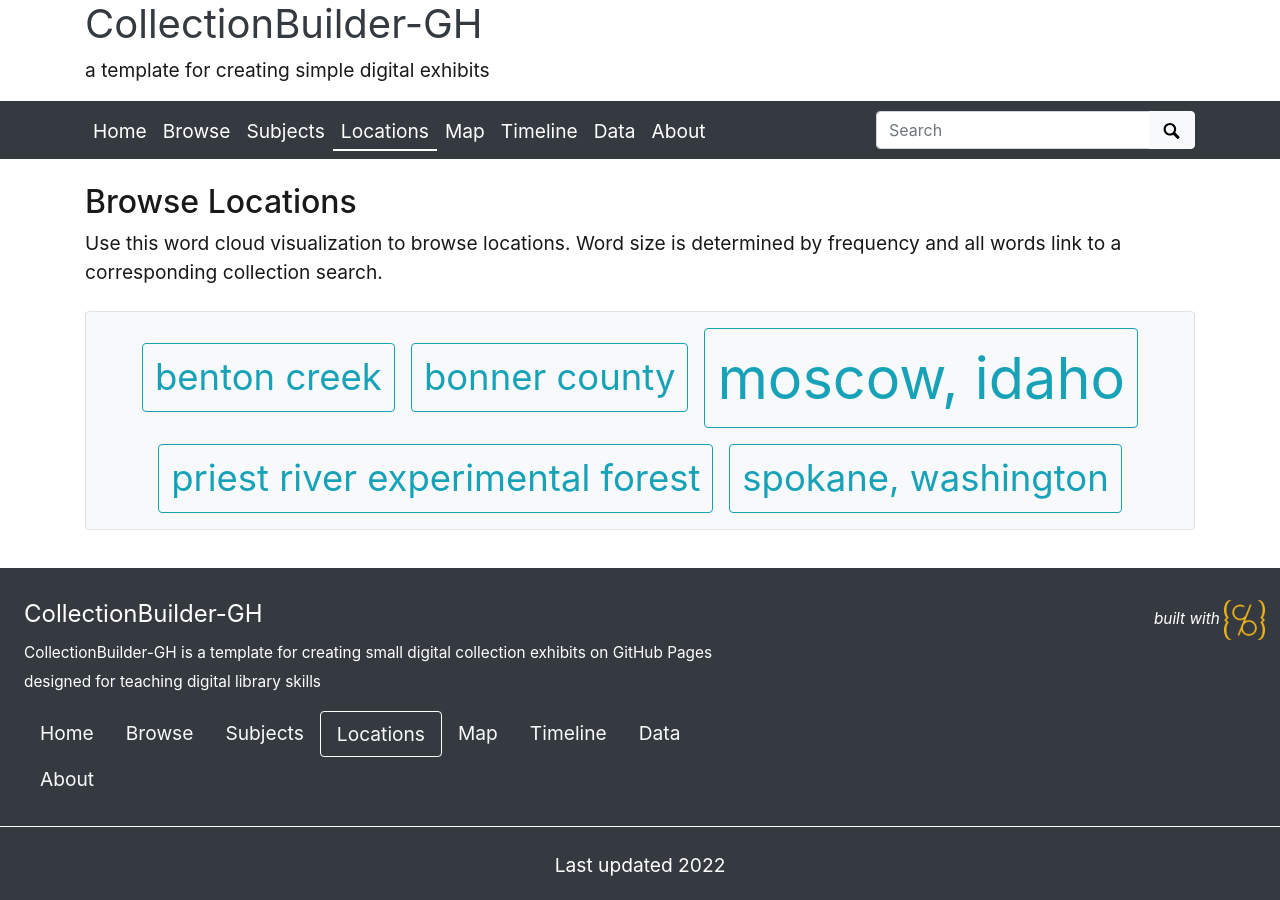
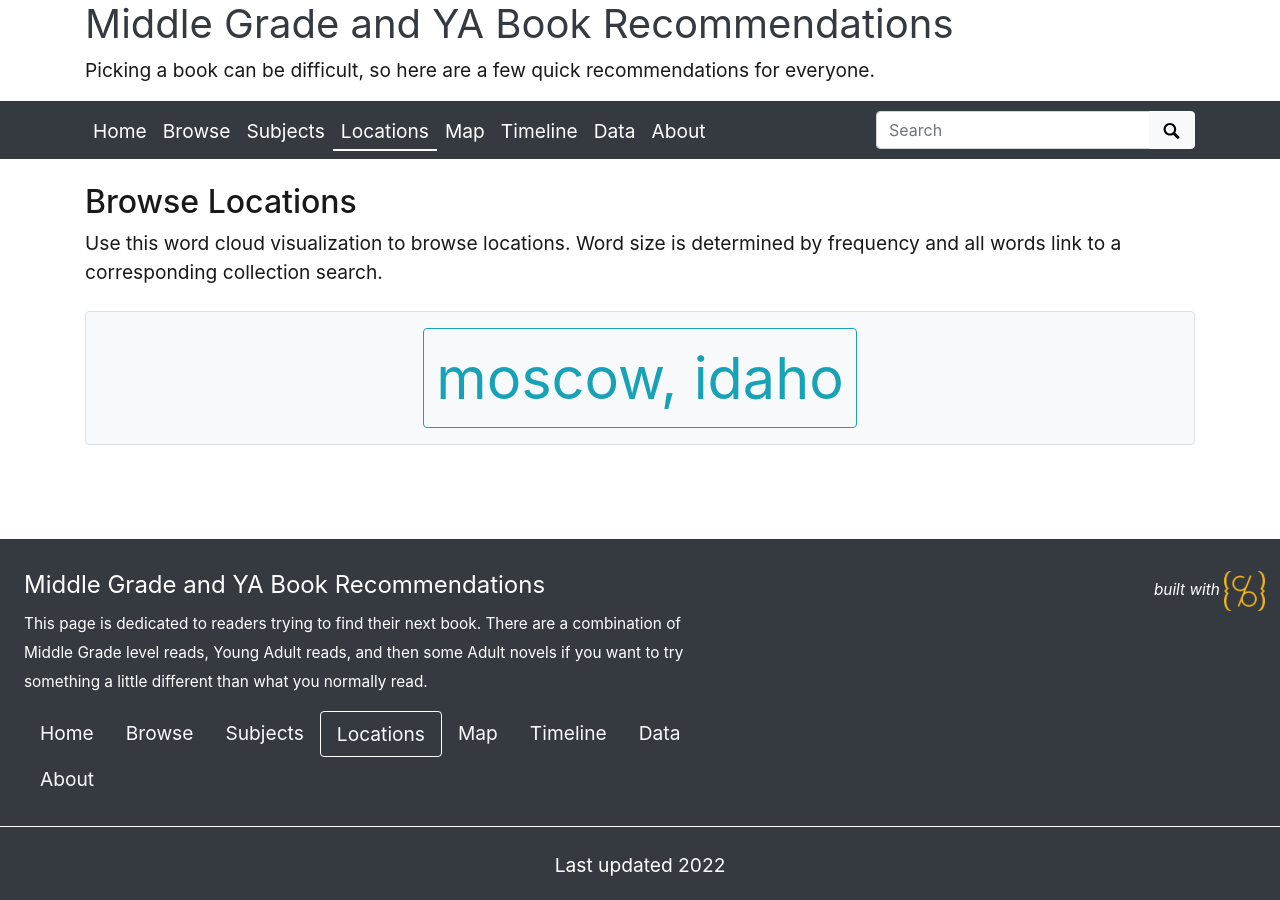
Before and after one commit to jlynn28/Book-Recommendations, a Jekyll site: the page built from pages/locations.md, in a window 1280 px wide. Built offline with Jekyll 4.4.1, drawn with Linux system fonts in a browser that asks for light colours.

Commit message:
Added metadata collection to config

```diff
--- a/_config.yml
+++ b/_config.yml
@@ -20,21 +20,21 @@ source-code: https://github.com/CollectionBuilder/collectionbuilder-gh
 # SITE SETTINGS
 #
 # title of site appears in banner
-title: CollectionBuilder-GH
+title: Middle Grade and YA Book Recommendations
 # tagline, a short phrase that will appear throughout the site in the top banner
-tagline: a template for creating simple digital exhibits
+tagline: Picking a book can be difficult, so here are a few quick recommendations for everyone.
 # description appears in meta tags and other locations
 # this description might appear in search result lists, keep around 160 characters max
-description: "CollectionBuilder-GH is a template for creating small digital collection exhibits on GitHub Pages designed for teaching digital library skills"
+description: "This page is dedicated to readers trying to find their next book. There are a combination of Middle Grade level reads, Young Adult reads, and then some Adult novels if you want to try something a little different than what you normally read."
 # creator of the digital collection, to appear in meta tags; we typically use our GitHub usernames but feel free to just use your name
-author: CollectionBuilder
+author: Jennifer Martin
 
 ##########
 # COLLECTION SETTINGS
 #
 # Set the metadata for your collection (the name of the csv file in your _data directory that describes the objects in your collection)
 # Use the filename of your CSV **without** the ".csv" extension! E.g. _data/demo-metadata.csv --> "demo-metadata"
-metadata: demo-metadata
+metadata: metadata
 
 ##########
 # Site/Organization Branding
@@ -61,7 +61,7 @@ metadata: demo-metadata
 # ROBOTS EXCLUDE
 #
 # set noindex to true if you do NOT want Google to index your site
-# noindex: true
+noindex: true
 
 ##########
 # BUILD SETTINGS
```
